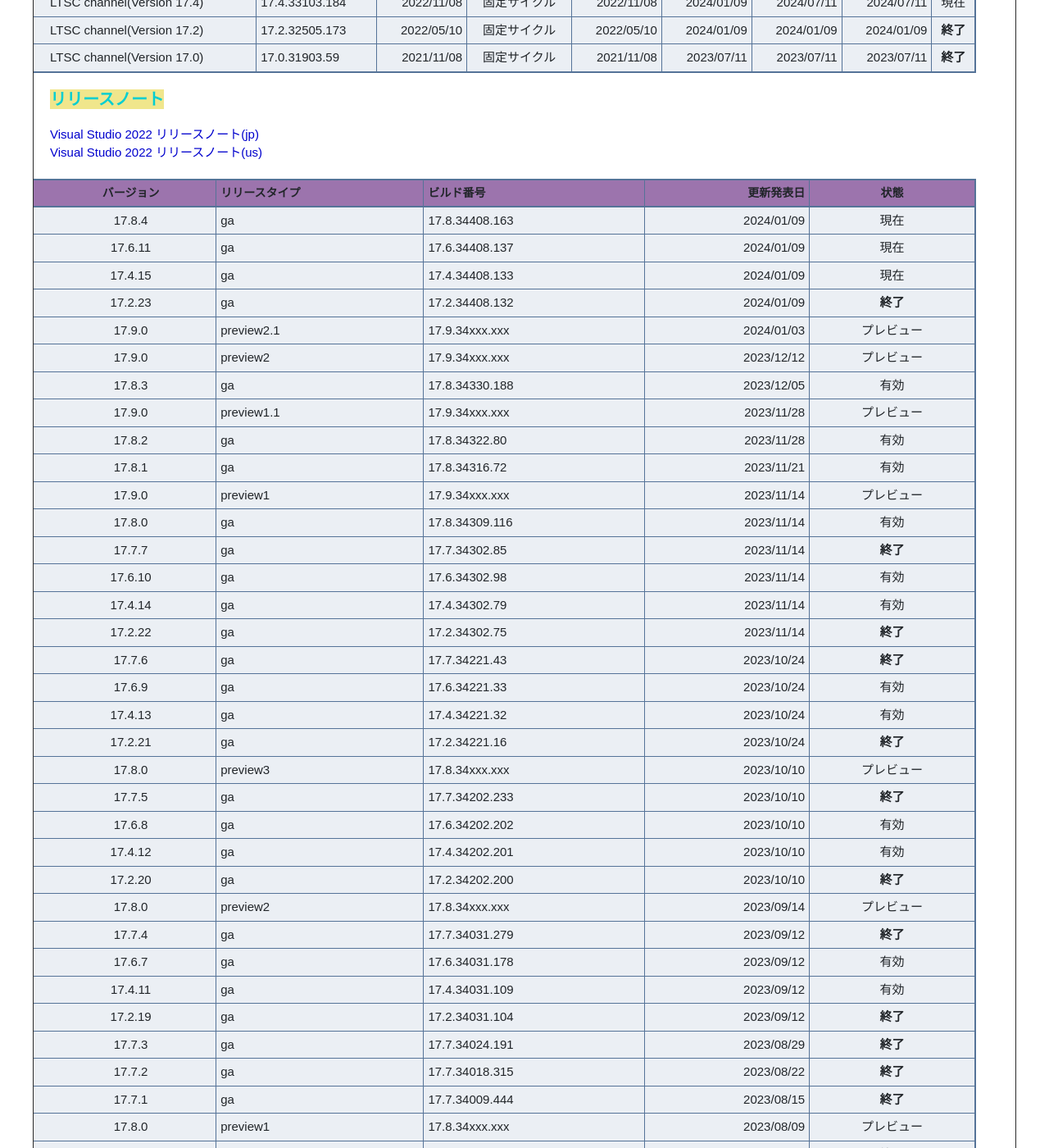
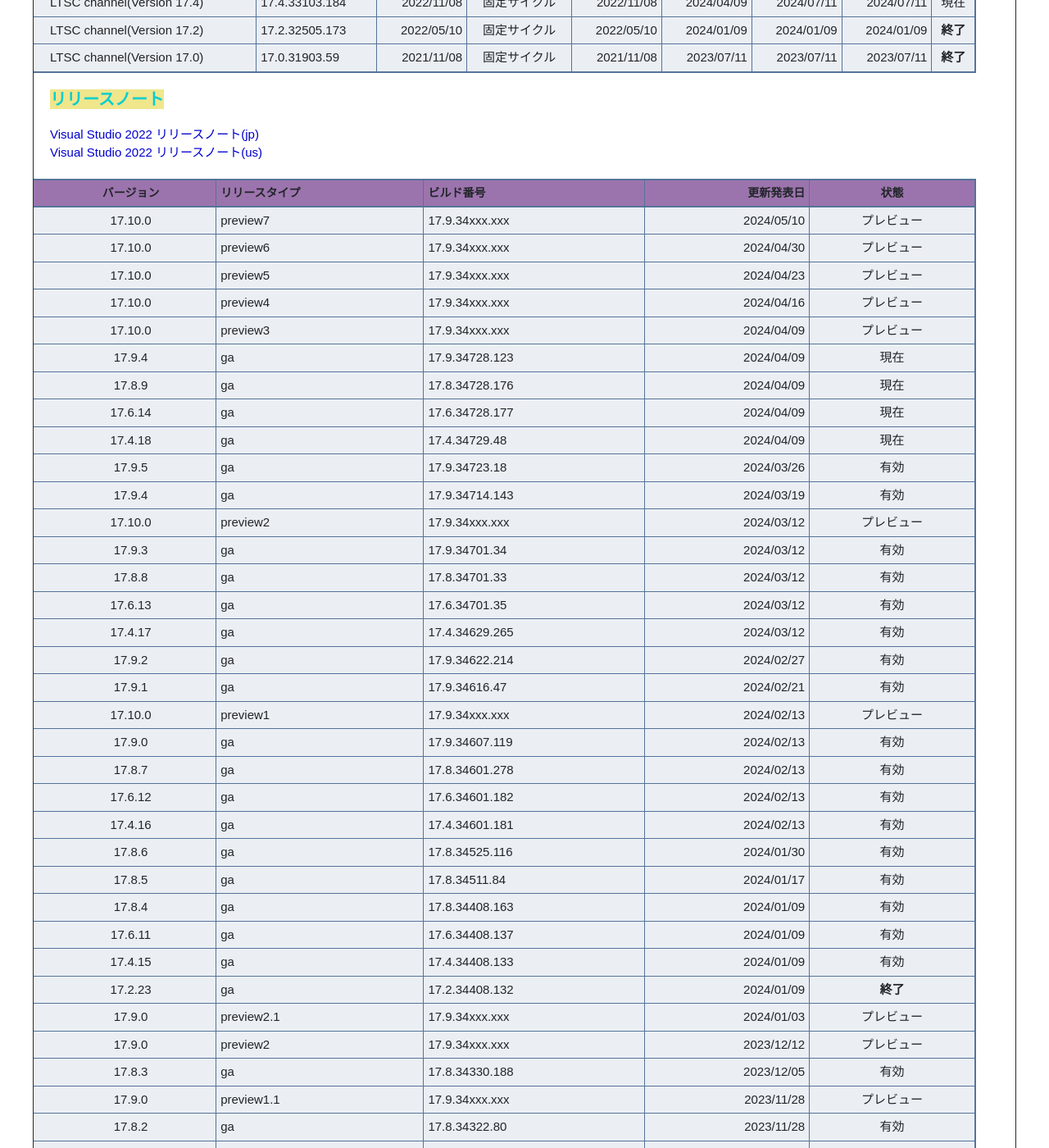
Before and after one commit to person-carrying-water/person-carrying-water.github.io, a Jekyll site: the page built from Contents/Ide/VisualStudio/VisualStudioSupport.md, in a window 1280 px wide and 1400 px high, scrolled down 1756 px. Shown: the whole window at 82% size. Built offline with Jekyll 4.4.1, drawn with Linux system fonts in a browser that asks for light colours; nearby versions of some CDN libraries; emoji names are drawn with the system emoji font; some of the changed text lies outside the part shown.

Commit message:
Win240510

```diff
--- a/Contents/Ide/VisualStudio/VisualStudioSupport.md
+++ b/Contents/Ide/VisualStudio/VisualStudioSupport.md
@@ -3,7 +3,7 @@
 title: ":newspaper: サポート表"
 description: ":paperclip: Microsoft Visual Studio サポート表"
 date: "2020/05/17"
-lastmod: "2024/01/13"
+lastmod: "2024/05/10"
 ---
 
 ## 0. はじめに
@@ -63,10 +63,10 @@
 
 | メジャーバージョン | 初回ビルド番号    | リリース日 | ﾗｲﾌｻｲｸﾙﾎﾟﾘｼｰ | ﾗｲﾌｻｲｸﾙ<br />の開始日 | 最新更新日 | ﾒｲﾝｽﾄﾘｰﾑ<br />ｻﾎﾟｰﾄ期限 | 延長<br>ｻﾎﾟｰﾄ期限 | 状態 |
 | :-------------- | :------------- | ---------: |:------------:| ---------: | ---------: | ---------: | ---------: | :-----: |
-| Current channel | 17.0.31903.59  | 2021/11/08 | 固定サイクル | 2021/11/08 | 2024/01/09 | 2027/01/12 | 2032/01/13 | 現在 |
-| LTSC channel(Version 17.8) | 17.8.34309.116 | 2023/11/14 | 固定サイクル | 2023/11/14 | 2024/01/09 | 2025/07/08 | 2025/07/08 | 現在 |
-| LTSC channel(Version 17.6) | 17.6.33712.159 | 2023/05/16 | 固定サイクル | 2023/05/16 | 2024/01/09 | 2025/01/14 | 2025/01/14 | 現在 |
-| LTSC channel(Version 17.4) | 17.4.33103.184 | 2022/11/08 | 固定サイクル | 2022/11/08 | 2024/01/09 | 2024/07/11 | 2024/07/11 | 現在 |
+| Current channel | 17.0.31903.59  | 2021/11/08 | 固定サイクル | 2021/11/08 | 2024/04/09 | 2027/01/12 | 2032/01/13 | 現在 |
+| LTSC channel(Version 17.8) | 17.8.34309.116 | 2023/11/14 | 固定サイクル | 2023/11/14 | 2024/04/09 | 2025/07/08 | 2025/07/08 | 現在 |
+| LTSC channel(Version 17.6) | 17.6.33712.159 | 2023/05/16 | 固定サイクル | 2023/05/16 | 2024/04/09 | 2025/01/14 | 2025/01/14 | 現在 |
+| LTSC channel(Version 17.4) | 17.4.33103.184 | 2022/11/08 | 固定サイクル | 2022/11/08 | 2024/04/09 | 2024/07/11 | 2024/07/11 | 現在 |
 | LTSC channel(Version 17.2) | 17.2.32505.173 | 2022/05/10 | 固定サイクル | 2022/05/10 | 2024/01/09 | 2024/01/09 | 2024/01/09 | **終了** |
 | LTSC channel(Version 17.0) | 17.0.31903.59  | 2021/11/08 | 固定サイクル | 2021/11/08 | 2023/07/11 | 2023/07/11 | 2023/07/11 | **終了** |
 
@@ -76,9 +76,34 @@
 
 | バージョン | リリースタイプ  |  ビルド番号     | 更新発表日   |   状態   |
 | :------: | :------------ | :------------- | ---------: | :-----: |
-| 17.8.4   | ga            | 17.8.34408.163 | 2024/01/09 |   現在   |
-| 17.6.11  | ga            | 17.6.34408.137 | 2024/01/09 |   現在   |
-| 17.4.15  | ga            | 17.4.34408.133 | 2024/01/09 |   現在   |
+| 17.10.0  | preview7      | 17.9.34xxx.xxx | 2024/05/10 | プレビュー |
+| 17.10.0  | preview6      | 17.9.34xxx.xxx | 2024/04/30 | プレビュー |
+| 17.10.0  | preview5      | 17.9.34xxx.xxx | 2024/04/23 | プレビュー |
+| 17.10.0  | preview4      | 17.9.34xxx.xxx | 2024/04/16 | プレビュー |
+| 17.10.0  | preview3      | 17.9.34xxx.xxx | 2024/04/09 | プレビュー |
+| 17.9.4   | ga            | 17.9.34728.123 | 2024/04/09 |   現在   |
+| 17.8.9   | ga            | 17.8.34728.176 | 2024/04/09 |   現在   |
+| 17.6.14  | ga            | 17.6.34728.177 | 2024/04/09 |   現在   |
+| 17.4.18  | ga            | 17.4.34729.48  | 2024/04/09 |   現在   |
+| 17.9.5   | ga            | 17.9.34723.18  | 2024/03/26 |   有効   |
+| 17.9.4   | ga            | 17.9.34714.143 | 2024/03/19 |   有効   |
+| 17.10.0  | preview2      | 17.9.34xxx.xxx | 2024/03/12 | プレビュー |
+| 17.9.3   | ga            | 17.9.34701.34  | 2024/03/12 |   有効   |
+| 17.8.8   | ga            | 17.8.34701.33  | 2024/03/12 |   有効   |
+| 17.6.13  | ga            | 17.6.34701.35  | 2024/03/12 |   有効   |
+| 17.4.17  | ga            | 17.4.34629.265 | 2024/03/12 |   有効   |
+| 17.9.2   | ga            | 17.9.34622.214 | 2024/02/27 |   有効   |
+| 17.9.1   | ga            | 17.9.34616.47  | 2024/02/21 |   有効   |
+| 17.10.0  | preview1      | 17.9.34xxx.xxx | 2024/02/13 | プレビュー |
+| 17.9.0   | ga            | 17.9.34607.119 | 2024/02/13 |   有効   |
+| 17.8.7   | ga            | 17.8.34601.278 | 2024/02/13 |   有効   |
+| 17.6.12  | ga            | 17.6.34601.182 | 2024/02/13 |   有効   |
+| 17.4.16  | ga            | 17.4.34601.181 | 2024/02/13 |   有効   |
+| 17.8.6   | ga            | 17.8.34525.116 | 2024/01/30 |   有効   |
+| 17.8.5   | ga            | 17.8.34511.84  | 2024/01/17 |   有効   |
+| 17.8.4   | ga            | 17.8.34408.163 | 2024/01/09 |   有効   |
+| 17.6.11  | ga            | 17.6.34408.137 | 2024/01/09 |   有効   |
+| 17.4.15  | ga            | 17.4.34408.133 | 2024/01/09 |   有効   |
 | 17.2.23  | ga            | 17.2.34408.132 | 2024/01/09 | **終了** |
 | 17.9.0   | preview2.1    | 17.9.34xxx.xxx | 2024/01/03 | プレビュー |
 | 17.9.0   | preview2      | 17.9.34xxx.xxx | 2023/12/12 | プレビュー |
@@ -261,7 +286,7 @@
 
 | メジャーバージョン | 初回ビルド番号    | リリース日 | ﾗｲﾌｻｲｸﾙﾎﾟﾘｼｰ | ﾗｲﾌｻｲｸﾙ<br />の開始日 | 最新更新日 | ﾒｲﾝｽﾄﾘｰﾑ<br />ｻﾎﾟｰﾄ期限 | 延長<br>ｻﾎﾟｰﾄ期限 | 状態 |
 | :-------------- | :------------- | ---------: |:------------:| ---------: | ---------: | ---------: | ---------: | :------: |
-| Version 16.11   | 16.11.31605.320 | 2021/08/10 | 固定サイクル | 2021/11/08 | 2024/01/09 | 2024/04/09 | 2029/04/10 |   現在   |
+| Version 16.11   | 16.11.31605.320 | 2021/08/10 | 固定サイクル | 2021/11/08 | 2024/04/09 | 2024/04/09 | 2029/04/10 |   現在   |
 | Version 16.9    | 16.9.31025.194  | 2021/03/02 | 固定サイクル | 2021/03/02 | 2022/10/11 | 2022/10/11 | 2022/10/11 | **終了** |
 | Version 16.7    | 16.7.30330.147  | 2020/08/05 | 固定サイクル | 2020/08/05 | 2022/04/19 | 2022/04/12 | 2022/04/12 | **終了** |
 | Version 16.4    | 16.4.29519.181  | 2019/12/03 | 固定サイクル | 2019/12/03 | 2021/10/12 | 2021/10/12 | 2021/10/12 | **終了** |
@@ -273,7 +298,9 @@
 
 | バージョン | リリースタイプ  |  ビルド番号     | 更新発表日   |   状態   |
 | :------: | :------------ | :------------- | ---------: | :-----: |
-| 16.11.33 | ga            | 16.11.34407.143 | 2024/01/09 |   現在   |
+| 16.11.35 | ga            | 16.11.34729.46  | 2024/04/09 |   現在   |
+| 16.11.34 | ga            | 16.11.34601.136 | 2024/02/13 |   有効   |
+| 16.11.33 | ga            | 16.11.34407.143 | 2024/01/09 |   有効   |
 | 16.11.32 | ga            | 16.11.34301.259 | 2023/11/14 |   有効   |
 | 16.11.31 | ga            | 16.11.34114.132 | 2023/10/10 |   有効   |
 | 16.11.30 | ga            | 16.11.34031.81  | 2023/09/12 |   有効   |
@@ -339,7 +366,7 @@
 
 | メジャーバージョン | 初回ビルド番号    | リリース日 | ﾗｲﾌｻｲｸﾙﾎﾟﾘｼｰ | ﾗｲﾌｻｲｸﾙ<br />の開始日 | 最新更新日 | ﾒｲﾝｽﾄﾘｰﾑ<br />ｻﾎﾟｰﾄ期限 | 延長<br>ｻﾎﾟｰﾄ期限 | 状態 |
 | :-------------- | :------------- | ---------: |:------------:| ---------: | ---------: | ---------: | ---------: | :-----: |
-| Version 15.9    | 15.9.28307.53   | 2018/11/13 | 固定サイクル | 2018/11/13 | 2023/10/10 | 2022/04/12 | 2027/04/13 |   現在  |
+| Version 15.9    | 15.9.28307.53   | 2018/11/13 | 固定サイクル | 2018/11/13 | 2024/01/09 | 2022/04/12 | 2027/04/13 |   現在  |
 | Version 15.0    | 15.0.26228.4    | 2017/03/07 | 固定サイクル | 2017/03/07 | 2019/12/11 | 2020/01/14 | 2020/01/14 | **終了** |
 
 ### リリースノート
@@ -348,7 +375,10 @@
 
 | バージョン | リリースタイプ  |  ビルド番号     | 更新発表日   |   状態   |
 | :------: | :------------ | :------------- | ---------: | :-----: |
-| 15.9.58  | ga            | 15.9.34118.181  | 2023/10/10 |   現在  |
+| 15.9.61  | ga            | 15.9.34729.27   | 2024/04/09 |   現在  |
+| 15.9.60  | ga            | 15.9.34601.69   | 2024/02/13 |   有効  |
+| 15.9.59  | ga            | 15.9.34407.156  | 2024/01/09 |   有効  |
+| 15.9.58  | ga            | 15.9.34118.181  | 2023/10/10 |   有効  |
 | 15.9.57  | ga            | 15.9.34031.82   | 2023/09/12 |   有効  |
 | 15.9.56  | ga            | 15.9.33926.519  | 2023/08/08 |   有効  |
 | 15.9.55  | ga            | 15.9.33801.237  | 2023/06/13 |   有効  |
```
